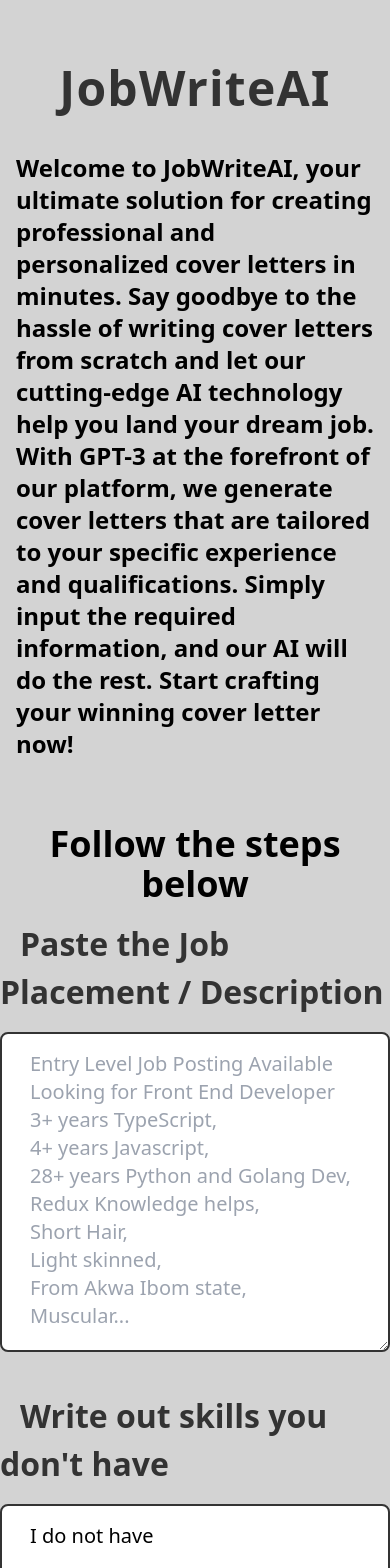
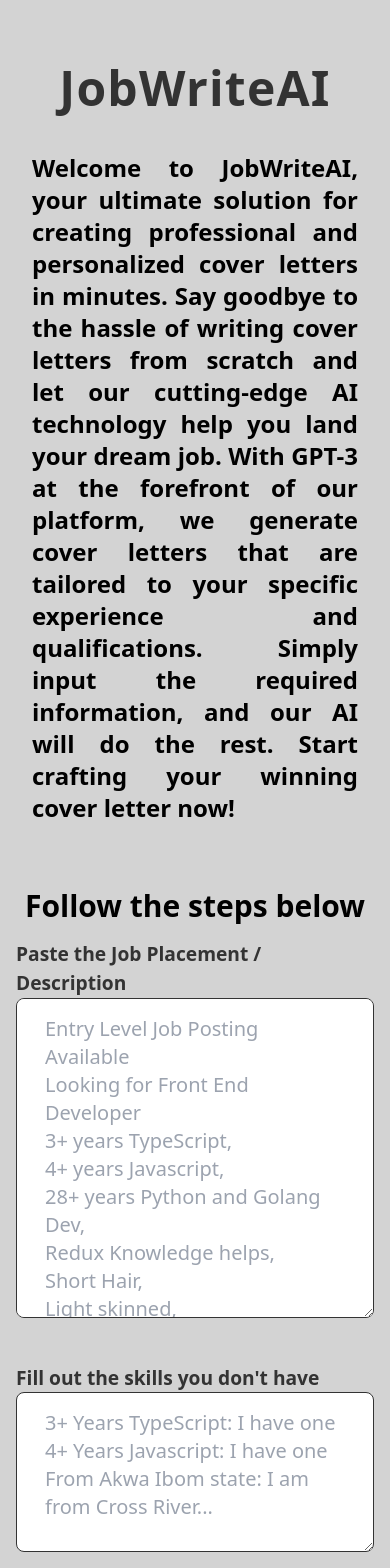
Before and after one commit to Judge-Paul/coverwrite-ai, a React (Vite) app: page / in a window 390 px wide. Shown: the top 1568 px of the page. Built offline with nearby package versions, Linux system fonts and the light colour scheme.

Commit message:
fix: make site responsive

```diff
--- a/src/App.jsx
+++ b/src/App.jsx
@@ -4,7 +4,7 @@
 
 export default function App() {
   return (
-    <div className="bg-[#D3D3D3] h-full lg:px-36">
+    <div className="bg-[#D3D3D3] h-full px-4 sm:px-8 md:px-20 lg:px-24 xl:px-36">
       <Home />
       <Form />
     </div>
--- a/src/Components/Form.jsx
+++ b/src/Components/Form.jsx
@@ -1,7 +1,8 @@
-import React from "react";
+import React, { useState } from "react";
 
 export default function Form() {
-    const jobDesc = `Entry Level Job Posting Available Looking for Front End Developer
+    const jobDesc = `Entry Level Job Posting Available
+Looking for Front End Developer
 3+ years TypeScript,
 4+ years Javascript,
 28+ years Python and Golang Dev,
@@ -13,38 +14,40 @@
     const skills = `3+ Years TypeScript: I have one
 4+ Years Javascript: I have one
 From Akwa Ibom state: I am from Cross River...`
+    const [formData, setFormData] = useState({})
+    console.log(formData)
     return (
         <>
             <form className="pt-4 pb-10">
                 <div className="pb-10">
                     <label
                         htmlFor="job-desc"
-                        className="text-[2rem] font-bold text-[#333333] pl-5"
+                        className="text-[1.2rem] md:text-[2rem] font-bold text-[#333333] md:pl-5"
                     >
                         Paste the Job Placement / Description
                     </label>
                     <textarea
                         name="job-desc"
-                        className="block border-2 border-[#333333] rounded-lg w-full h-[20rem] px-7 py-4 text-xl mt-4"
+                        className="border focus:border-2 border-[#333333] rounded-lg w-full h-[20rem] px-7 py-4 text-xl md:mt-4"
                         placeholder={jobDesc}
                     />
                 </div>
                 <div>
                     <label
                         htmlFor="job-desc"
-                        className="text-[2rem] font-bold text-[#333333] pl-5"
+                        className="text-[1.2rem] md:text-[2rem] font-bold text-[#333333] md:pl-5"
                     >
-                        Write out skills you don't have
+                        Fill out the skills you don't have
                     </label>
                     <textarea
                         name="job-desc"
-                        className="block border-2 border-[#333333] rounded-lg w-full h-[10rem] px-7 py-4 text-xl mt-4"
+                        className="border focus:border-2 border-[#333333] rounded-lg w-full h-[10rem] px-7 py-4 text-xl md:mt-4"
                         placeholder={skills}
-                    >I do not have </textarea>
+                    />
                 </div>
                 <div className="text-center pt-10">
                     <button
-                        className="py-4 px-10 rounded-xl bg-green-600 text-white text-xl font-semibold"
+                        className="py-5 w-full md:w-2/5 rounded-xl bg-green-600 text-white text-xl font-semibold"
                     >
                         Generate Cover Letter
                     </button>
--- a/src/Components/Home.jsx
+++ b/src/Components/Home.jsx
@@ -6,12 +6,12 @@
             <h1 className="text-center pt-16 text-5xl font-bold tracking-wide text-[#333333]">
                 JobWriteAI
             </h1>
-            <div className="pt-10 lg:pt-5 px-4 md:text-justify">
+            <div className="pt-10 lg:pt-5 px-4 text-justify">
                 <p className="text-2xl md:text-2xl font-semibold">
-                    Welcome to <span className="font-extrabold">JobWriteAI</span>, your ultimate solution for creating professional and personalized cover letters in minutes. Say goodbye to the hassle of writing cover letters from scratch and let our cutting-edge AI technology help you land your dream job. With GPT-3 at the forefront of our platform, we generate cover letters that are tailored to your specific experience and qualifications. Simply input the required information, and our AI will do the rest. Start crafting your winning cover letter now!
+                    Welcome to <span className="font-extrabold">JobWriteAI</span>, your ultimate solution for creating professional and personalized cover letters in minutes. <span className="">Say goodbye to the hassle of writing cover letters from scratch and let our cutting-edge AI technology help you land your dream job. With GPT-3 at the forefront of our platform, we generate cover letters that are tailored to your specific experience and qualifications. Simply input the required information, and our AI will do the rest. Start crafting your winning cover letter now!</span>
                 </p>
             </div>
-            <h2 className="text-center pt-16 text-4xl font-bold">
+            <h2 className="text-center pt-16 text-3xl md:text-4xl font-bold">
                 Follow the steps below
             </h2>
         </div>
```
